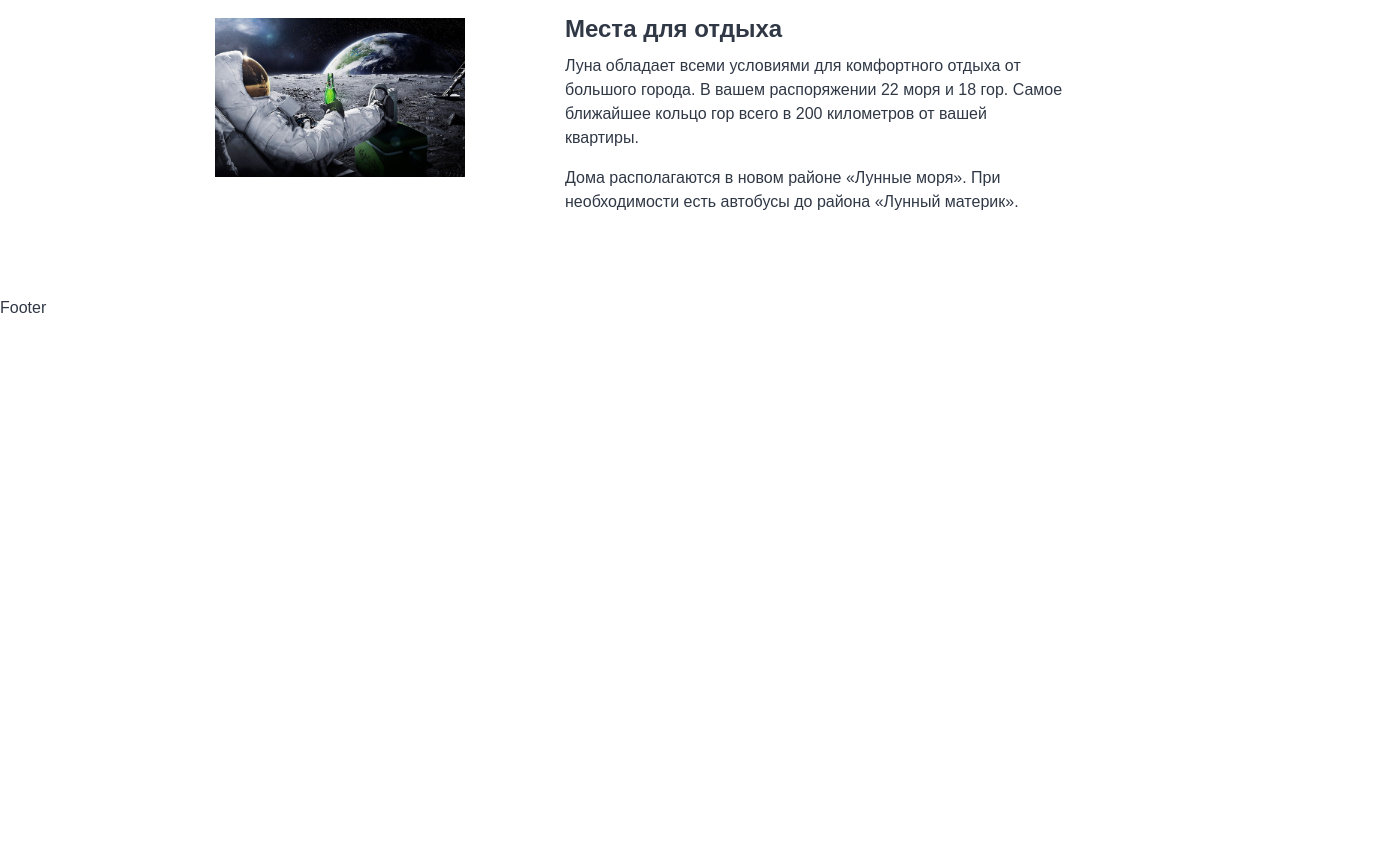
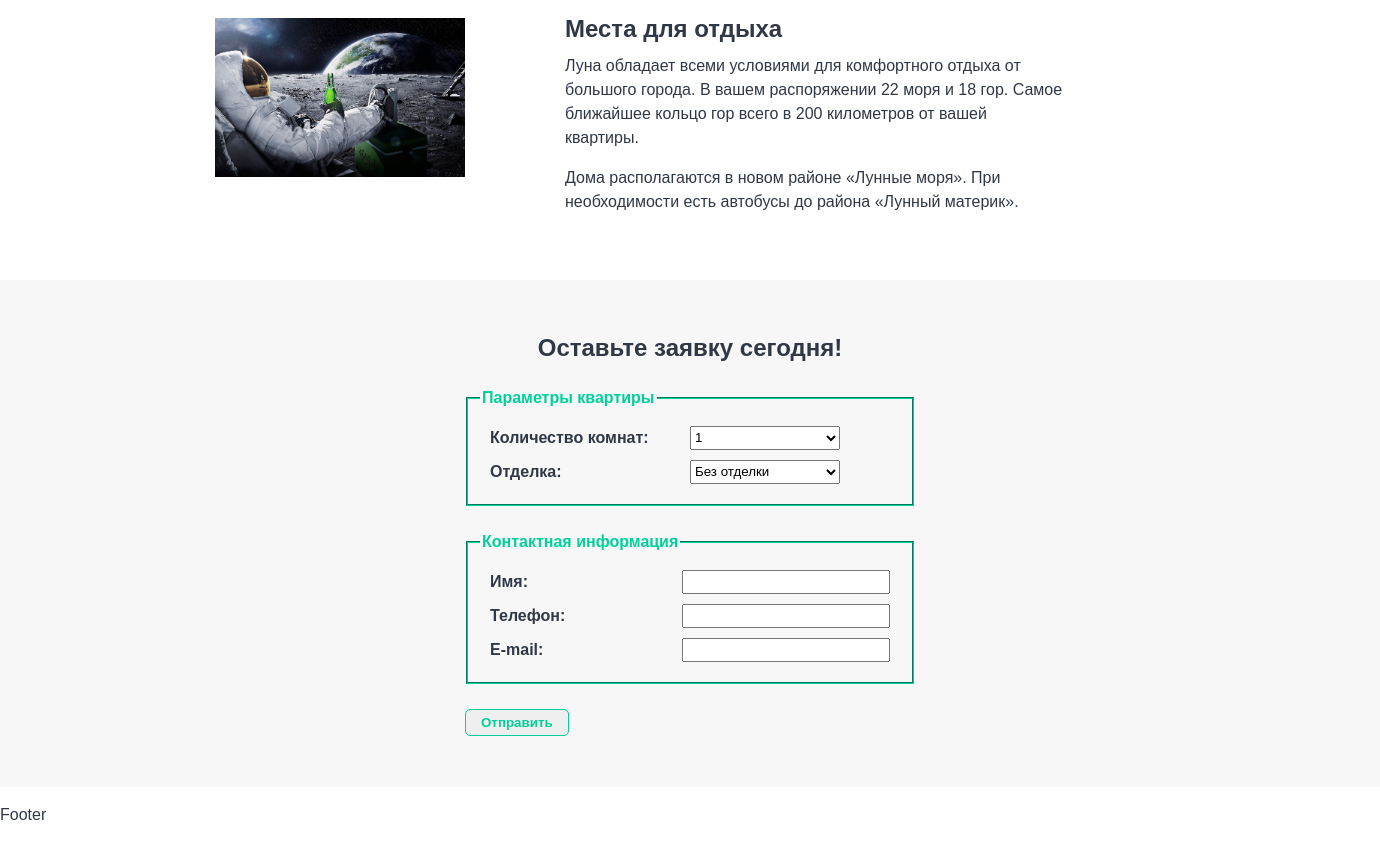
Before and after one commit to fishtriangle/layout-designer-project-lvl1, a plain HTML site: page index.html in a window 1280 px wide. Shown: the part 1157-2000 px from the top of the page, 1380 px wide, since content can reach past the window. Before the commit the page ends 1493 px from the top, so only its background shows below. Drawn offline with Linux system fonts and the light colour scheme.

Commit message:
add send form
add form and also styles

```diff
--- a/index.html
+++ b/index.html
@@ -10,7 +10,7 @@
 </head>
 <body class="site_font element_flex direction_column zero_position">
 	<header class="zero_position back_white element_flex direction_row element_spacebetween width_100 fixed_position above_all">
-		<div class="element_flex direction_row align_center">
+		<div class="element_flex direction_row align_center ">
 			<img src="images/logo.svg" class="margin_10 marginright_20 logo_header" alt="logo">
 			<span class="font_bold">Лунное море</span>
 		</div>
@@ -33,7 +33,7 @@
 					<span class="font_bold lineheight_05">Место, откуда не хочется улетать</span>
 				</div>
 				<div class="">
-					<a href="" class="button_decor font_bold">Забронировать</a>
+					<a href="#send_form" class="button_decor font_bold white_decor">Забронировать</a>
 				</div>
 			</div>
 		</div>
@@ -60,15 +60,15 @@
 					<p>Все чаще жители Москвы предпочитают загородный дом городской квартире, к тому же связь с мегаполисом не теряется – современные скоростные трассы позволяют без труда добираться до столицы и обратно.</p>
 					<p>Мы построили наши дома на самом близком к Солнцу спутнике, всего в 380 тысяч километров от Земли.</p>
 				</div>
-				<div class="relative_position small_image margintop_15">
+				<div class="relative_position small_image margintop_15 padding_left_10">
 					<img src="images/moon-1.jpg" alt="moon_photo" class="small_image">
 				</div>
 			</div>
 		</section>
 		<section class="width_100 element_flex content_center" id="places_for_rest">
 			<div class="element_flex direction_row margin_50 align_top two_block">
-				<div class="relative_position small_image margintop_15">
-					<img src="images/moon-2.jpg" alt="moon_photo" class="small_image">
+				<div class="relative_position small_image margintop_15 padding_right_10">
+					<img src="images/moon-2.jpg" alt="astonaut_photo" class="small_image">
 				</div>
 				<div class="big_block">
 					<h2 class="lineheight_05">Места для отдыха</h2>
@@ -77,6 +77,48 @@
 				</div>
 			</div>
 		</section>
+		<div class="width_100 element_flex backgr_lightgrey padding_50 direction_column align_center" id="send_form">
+			<h2 class="margin_top_0">Оставьте заявку сегодня!</h2>
+		  	<form>
+				<fieldset class="green_decor font_bold">
+					<legend>Параметры квартиры</legend>
+					<div class="site_font medium_block element_flex content_between margin_10">
+						<label class="font_bold">Количество комнат:</label>
+						<select name="qty_rooms" class="select_size">
+							<option value="1 room">1</option>
+							<option value="2 rooms">2</option>
+							<option value="3 rooms">3</option>
+						</select>
+					</div>
+					<div class="site_font element_flex content_between margin_10 medium_block">
+						<label class="font_bold">Отделка:</label>
+						<select name="comfort_lvl" class="select_size">
+							<option value="Zero comfort">Без отделки</option>
+							<option value="A little comfort">Косметический ремонт</option>
+							<option value="WOW">Мебелировано</option>
+						</select>
+					</div>
+				</fieldset>
+				<br>
+				<fieldset class="green_decor font_bold">
+					<legend>Контактная информация</legend>
+					<div class="site_font element_flex content_between margin_10 medium_block padding_1">
+						<label class="font_bold">Имя:</label>
+						<input type="text" name="client_name" class="textblock_size">
+					</div>
+					<div class="site_font element_flex content_between margin_10 medium_block padding_1">
+						<label class="font_bold">Телефон:</label>
+						<input type="tel" name="client_phone" class="textblock_size">
+					</div>
+					<div class="site_font element_flex content_between margin_10 medium_block padding_1">
+						<label class="font_bold">E-mail:</label>
+						<input type="email" name="client_email" class="textblock_size">
+					</div>
+				</fieldset>
+				<br>
+				<button type="submit" class="button_decor green_decor font_bold margin_1">Отправить</button>
+			</form>
+		</div>
 	</main>
 	<footer>
 		<p>Footer</p>
--- a/styles/style.css
+++ b/styles/style.css
@@ -6,6 +6,8 @@
 
 	font-family: sans-serif;
 	font-size: 16px;
+	font-style: normal;
+	font-weight: normal;
 }
 .fixed_position {
 	position: fixed;
@@ -69,6 +71,15 @@
 .margin_50 {
 	margin: 50px;
 }
+.padding_50 {
+	padding: 50px;
+}
+.padding_right_10 {
+	padding-right: 10px;
+}
+.padding_left_10 {
+	padding-left: 10px;
+}
 .marginright_20 {
 	margin-right: 20px;
 }
@@ -117,11 +128,18 @@
 }
 .button_decor {
 	display: inline-block;
-	padding: 10px;
 	text-decoration: none;
-	border: 2px solid white;
+	border: 1px solid;
 	border-radius: 5px;
+	padding: 5px 15px;
+}
+.white_decor {
 	color: white;
+	border-color: white;
+}
+.green_decor {
+	color: #00D099;
+	border-color: #00D099;
 }
 .content_evenly {
 	justify-content: space-evenly;
@@ -129,6 +147,9 @@
 }
 .content_center{
 	justify-content: center;
+}
+.content_between {
+	justify-content: space-between;
 }
 .button_decor:hover {
 	color: skyblue;
@@ -148,6 +169,16 @@
 .big_block {
 	width: 500px;
 }
+.medium_block {
+	width: 400px;
+}
+.select_size {
+	width: 150px;
+	margin-right: 50px;
+}
+.textblock_size {
+	width: 200px;
+}
 .hover_grey:hover {
 	color: grey;
 }
@@ -161,3 +192,9 @@
 	width: 250px;
 	height: auto;
 }
+.margin_1 {
+	margin: 1px;
+}
+.margin_top_0 {
+	margin-top: 0;
+}
```
